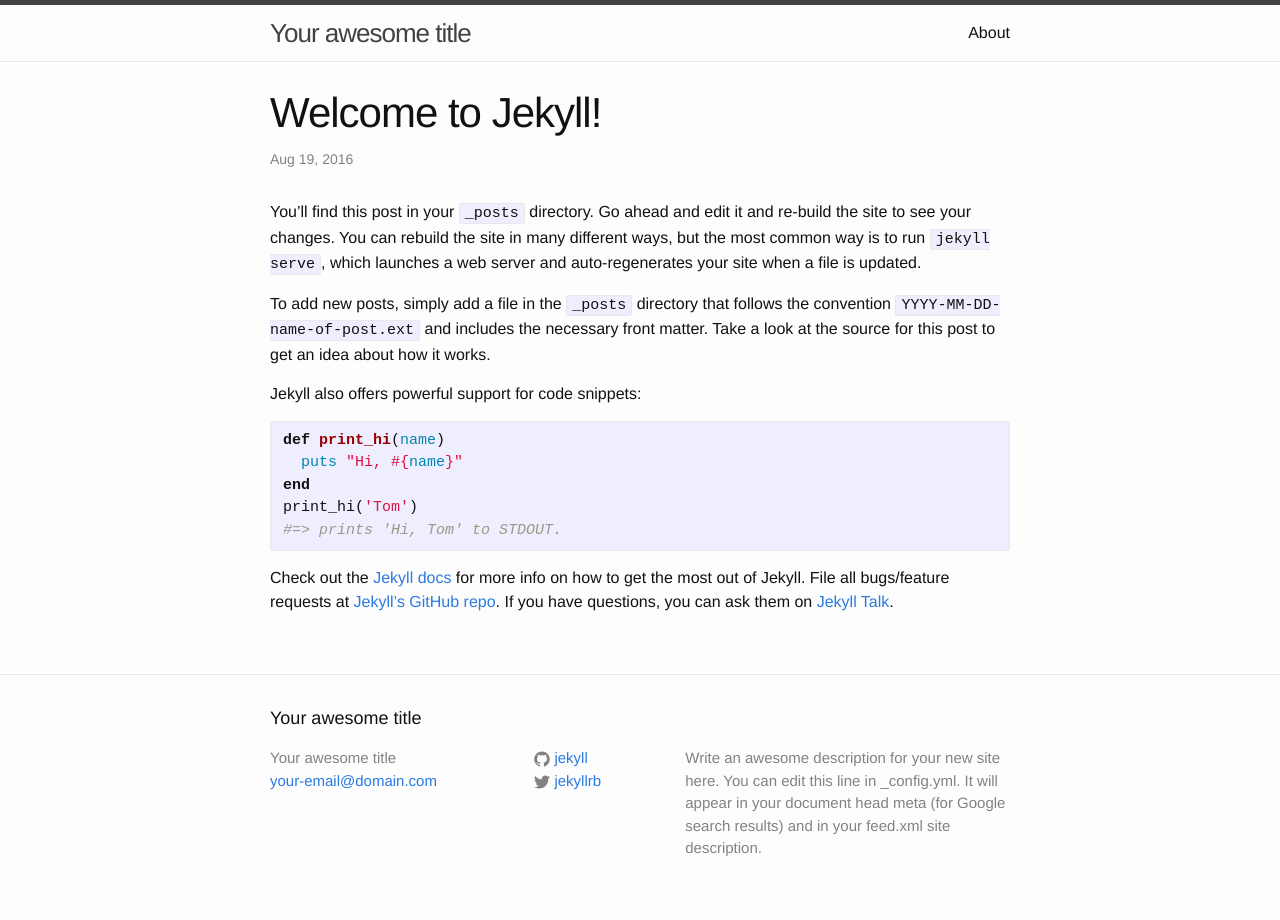
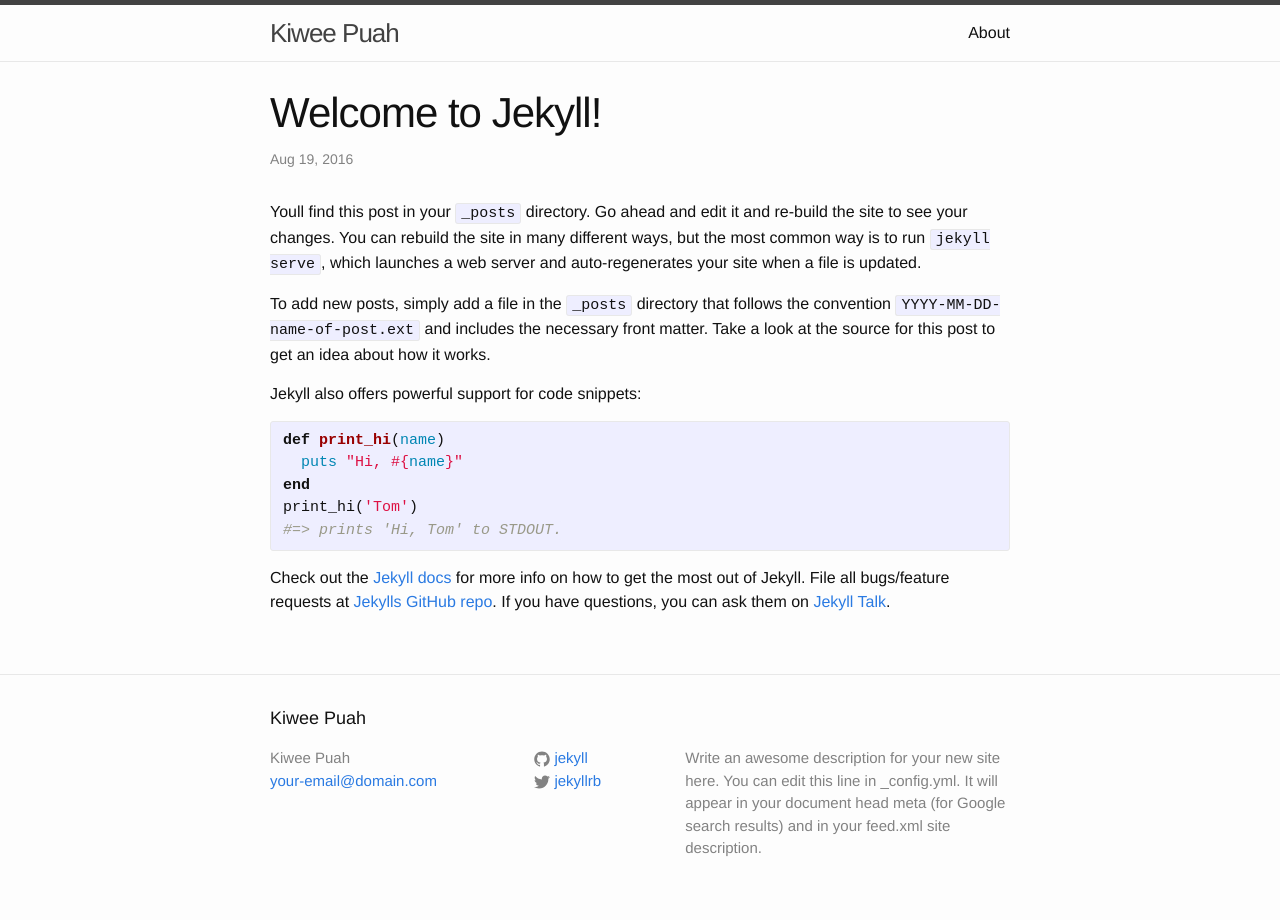
Before and after one commit to Kaiwee/Kaiwee.github.io, a Jekyll site: the page built from _posts/2016-08-19-welcome-to-jekyll.markdown, in a window 1280 px wide. Built offline with Jekyll 4.4.1, drawn with Linux system fonts in a browser that asks for light colours.

Commit message:
Save my work

```diff
--- a/_config.yml
+++ b/_config.yml
@@ -6,7 +6,7 @@
 # 'jekyll serve'. If you change this file, please restart the server process.
 
 # Site settings
-title: Your awesome title
+title: Kiwee Puah
 email: your-email@domain.com
 description: > # this means to ignore newlines until "baseurl:"
   Write an awesome description for your new site here. You can edit this
--- a/_posts/2016-08-19-welcome-to-jekyll.markdown
+++ b/_posts/2016-08-19-welcome-to-jekyll.markdown
@@ -4,7 +4,7 @@ title:  "Welcome to Jekyll!"
 date:   2016-08-19 04:53:32 -0400
 categories: jekyll update
 ---
-You’ll find this post in your `_posts` directory. Go ahead and edit it and re-build the site to see your changes. You can rebuild the site in many different ways, but the most common way is to run `jekyll serve`, which launches a web server and auto-regenerates your site when a file is updated.
+Youll find this post in your `_posts` directory. Go ahead and edit it and re-build the site to see your changes. You can rebuild the site in many different ways, but the most common way is to run `jekyll serve`, which launches a web server and auto-regenerates your site when a file is updated.
 
 To add new posts, simply add a file in the `_posts` directory that follows the convention `YYYY-MM-DD-name-of-post.ext` and includes the necessary front matter. Take a look at the source for this post to get an idea about how it works.
 
@@ -18,7 +18,7 @@ print_hi('Tom')
 #=> prints 'Hi, Tom' to STDOUT.
 {% endhighlight %}
 
-Check out the [Jekyll docs][jekyll-docs] for more info on how to get the most out of Jekyll. File all bugs/feature requests at [Jekyll’s GitHub repo][jekyll-gh]. If you have questions, you can ask them on [Jekyll Talk][jekyll-talk].
+Check out the [Jekyll docs][jekyll-docs] for more info on how to get the most out of Jekyll. File all bugs/feature requests at [Jekylls GitHub repo][jekyll-gh]. If you have questions, you can ask them on [Jekyll Talk][jekyll-talk].
 
 [jekyll-docs]: http://jekyllrb.com/docs/home
 [jekyll-gh]:   https://github.com/jekyll/jekyll
```
